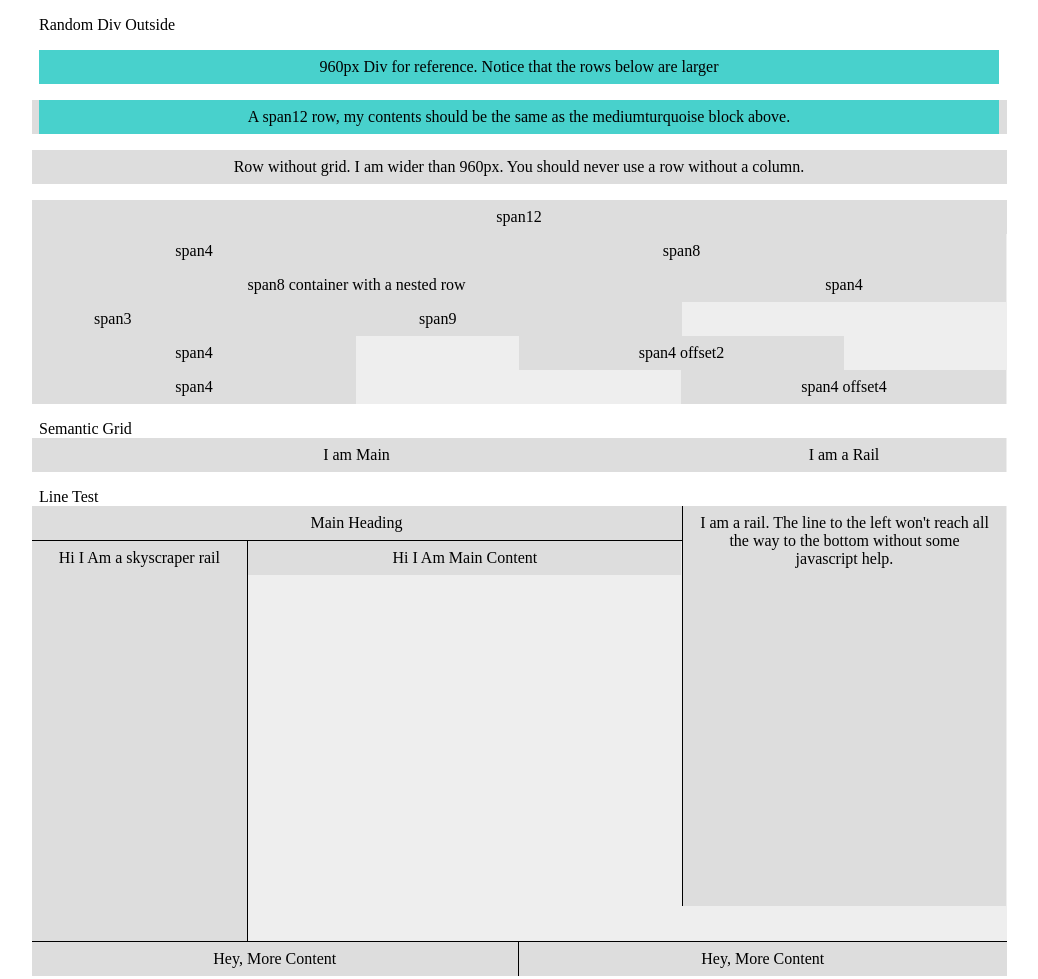
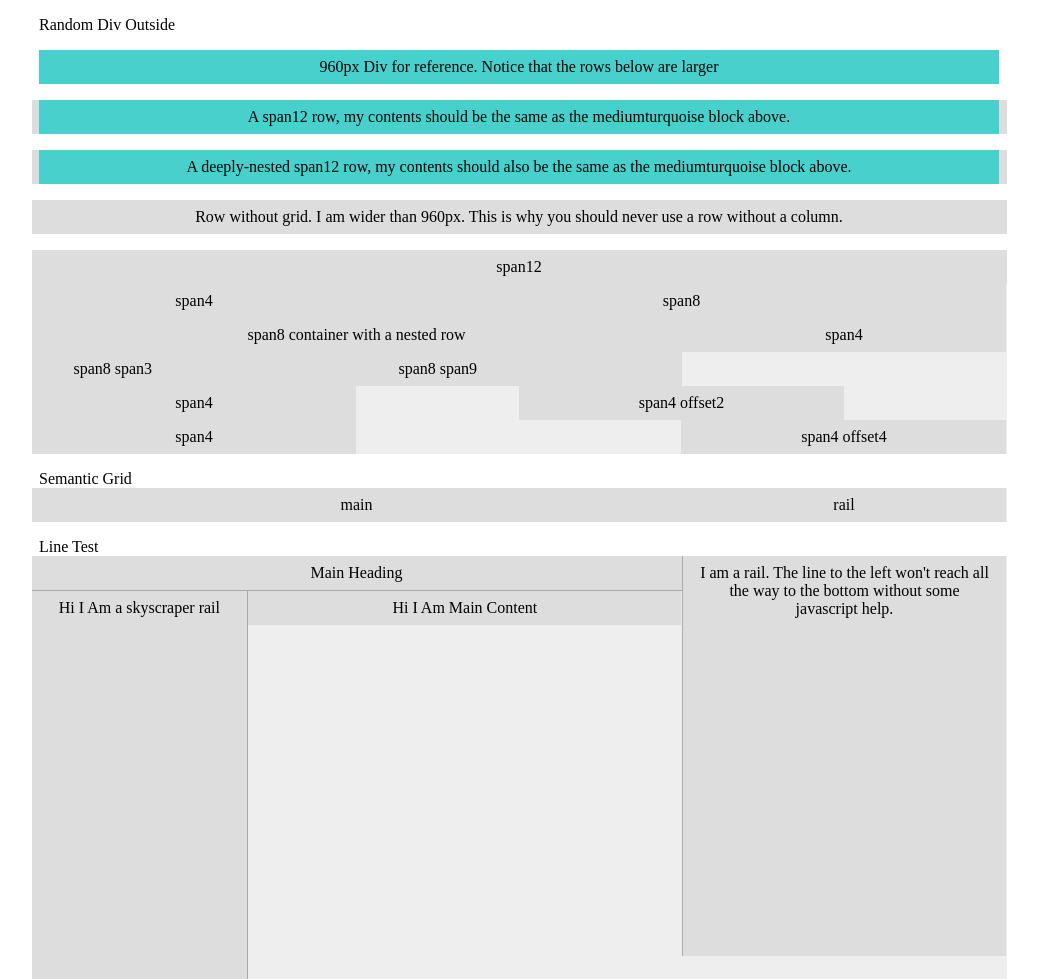
Before and after one commit to texastribune/test-grid-alpha, a plain HTML site: page index.html in a window 1280 px wide. Shown: the top 979 px of the page, without its empty margins (121-1159 px from the left). Drawn offline with Linux system fonts and the light colour scheme.

Commit message:
refactor: add some more documentation to the sass
also confirm that deeply nested span12's preserve width

```diff
--- a/index.html
+++ b/index.html
@@ -28,8 +28,24 @@
     </section>
 
     <section class="test">
+      <div class="row"><div class="span12">
+        <div class="row"><div class="span12">
+          <div class="row"><div class="span12">
+            <div class="row"><div class="span12">
+              <div class="row"><div class="span12">
+                <div style="background: mediumturquoise;">
+                  <q>A deeply-nested span12 row, my contents should also be the same as the mediumturquoise block above.</q>
+                </div>
+              </div></div>
+            </div></div>
+          </div></div>
+        </div></div>
+      </div></div>
+    </section>
+
+    <section class="test">
       <div class="row">
-        <q>Row without grid. I am wider than 960px. You should never use a row without a column.</q>
+        <q>Row without grid. I am wider than 960px. This is why you should never use a row without a column.</q>
       </div>
     </section>
 
@@ -47,10 +63,10 @@
           <q>span8 container with a nested row</q>
           <div class="row">
             <div class="span3">
-              <q>span3</q>
+              <q>span8 span3</q>
             </div>
             <div class="span9">
-              <q>span9</q>
+              <q>span8 span9</q>
             </div>
           </div>
         </div>
@@ -81,10 +97,10 @@
       Semantic Grid
       <div class="row">
         <div class="main">
-          <q>I am Main</q>
+          <q>main</q>
         </div>
         <div class="rail">
-          <q>I am a Rail</q>
+          <q>rail</q>
         </div>
       </div>
     </section>
--- a/sass/demo.sass
+++ b/sass/demo.sass
@@ -1,3 +1,6 @@
+@import "compass/css3/transition"
+
+// CSS specifically for the demo
 
 section
   margin: 1em auto
@@ -12,11 +15,13 @@ section
     text-align: center
 
 q
+  +single-transition(background-color, 0.2s, ease, 0.3s)
   display: block
   padding: 0.5em
   &:before
     content: ""
   &:hover
+    +transition-delay(0.01s)
     background-color: #efe
 
 ._tall
--- a/sass/grid.sass
+++ b/sass/grid.sass
@@ -1,88 +1,101 @@
 @import "compass/utilities/general/clearfix"
 @import "compass/css3/box-sizing"
 
+// TODO:
+// I still don't know how to wrap everything.
+
+// User defined grid variables
 $gridColumns: 12 !default
 $gridGutterWidth: 15px !default
+$gridLineColor: #AAA !default
 
+// Derived variables
 $gridColumnWidth: 100% / $gridColumns
 
+// Box sizing hack
+// <http://paulirish.com/2012/box-sizing-border-box-ftw/>
 *
   +box-sizing(border-box)
 
-// The Grid
+// # The Grid
+// ## Grid Generation Helpers
+// Derived from: <https://github.com/jlong/sass-twitter-bootstrap/blob/master/lib/_mixins.scss>
+//
+
+// main() mixin to generate the basic grid
+@mixin grid-core($gridColumnWidth, $gridGutterWidth)
+  +grid-core-span-x($gridColumns, $gridColumnWidth, $gridGutterWidth)
+  +grid-core-offset-x($gridColumns, $gridColumnWidth, $gridGutterWidth)
+
+
+// generates .spanN
+@mixin grid-core-span-x($gridColumns, $gridColumnWidth, $gridGutterWidth)
+  @while $gridColumns > 0
+    .span#{$gridColumns}
+      +grid-core-span($gridColumns)
+    $gridColumns: $gridColumns - 1
+
+// generates .offsetN
+@mixin grid-core-offset-x($gridColumns, $gridColumnWidth, $gridGutterWidth)
+  @while $gridColumns > 0
+    .offset#{$gridColumns}
+      +grid-core-offset($gridColumns)
+    $gridColumns: $gridColumns - 1
+
+// the css that every span column should get
+@mixin grid-col()
+  float: left
+  min-height: 1px  // prevent collapsing columns
+  // have to use padding because margin is outside the box-size calculation
+  padding-left: $gridGutterWidth / 2
+  padding-right: $gridGutterWidth / 2
+
+// the css that every spanN column should get
+@mixin grid-core-span($columns)
+  width: ($gridColumnWidth * $columns)
+
+// the css that every offsetN should get
+@mixin grid-core-offset($columns)
+  margin-left: ($gridColumnWidth * $columns)
+
+// All grid columns need to be children of a `row` classed element, preferrably a div
 .row
   +clearfix  // For convenience
   // To get an even reveal if we do lines, we have to divide whitespace symmetrically
   margin-left: -$gridGutterWidth / 2
   margin-right: -$gridGutterWidth / 2
 
-  .row
-    width: auto
-
-
-// Grid Generation Helpers
-// <https://github.com/jlong/sass-twitter-bootstrap/blob/master/lib/_mixins.scss>
-//
-
-@mixin grid-core($gridColumnWidth, $gridGutterWidth)
-  +grid-core-span-x($gridColumns, $gridColumnWidth, $gridGutterWidth)
-  +grid-core-offset-x($gridColumns, $gridColumnWidth, $gridGutterWidth)
-
-
-@mixin grid-core-span-x($gridColumns, $gridColumnWidth, $gridGutterWidth)
-  @while $gridColumns > 0
-    .span#{$gridColumns}
-      +grid-core-span($gridColumns)
-    $gridColumns: $gridColumns - 1
-
-@mixin grid-core-offset-x($gridColumns, $gridColumnWidth, $gridGutterWidth)
-  @while $gridColumns > 0
-    .offset#{$gridColumns}
-      +grid-core-offset($gridColumns)
-    $gridColumns: $gridColumns - 1
-
-@mixin grid-core-span($columns)
-  width: ($gridColumnWidth * $columns)
-
-@mixin grid-core-offset($columns)
-  margin-left: ($gridColumnWidth * $columns)
-
-@mixin grid-col()
-  float: left
-  min-height: 1px  // prevent collapsing columns
-  padding-left: $gridGutterWidth / 2
-  padding-right: $gridGutterWidth / 2
-
 // This could be in `grid-span`, but this is more efficient.
 .span1, .span2, .span3, .span4, .span5, .span6, .span7, .span8, .span9,
 .span10, .span11, .span12, .span13, .span14, .span15, .span16
   +grid-col
 
-
 // Generate base grid
 +grid-core($gridColumnWidth, $gridGutterWidth)
 
-// Semantic Grid
+
+// ## Semantic Grid
 .main
   +grid-col
   +grid-core-span(8)
-
 
 .rail
   +grid-col
   +grid-core-span(4)
 
 
-$lineColor: #000
-
+// ## Lines
+// If you need separators between grid elements.
+// `box-sizing: { border-box; }` takes care of the change of width.
+// These can be applied to the rows or the spans.
 .border-bottom
-  border-bottom: 1px solid $lineColor
+  border-bottom: 1px solid $gridLineColor
 
 .border-right
-  border-right: 1px solid $lineColor
+  border-right: 1px solid $gridLineColor
 
 .border-left
-  border-left: 1px solid $lineColor
+  border-left: 1px solid $gridLineColor
 
 .border-top
-  border-top: 1px solid $lineColor
+  border-top: 1px solid $gridLineColor
```
Also changed, not shown: css/demo.css, css/grid.css.
